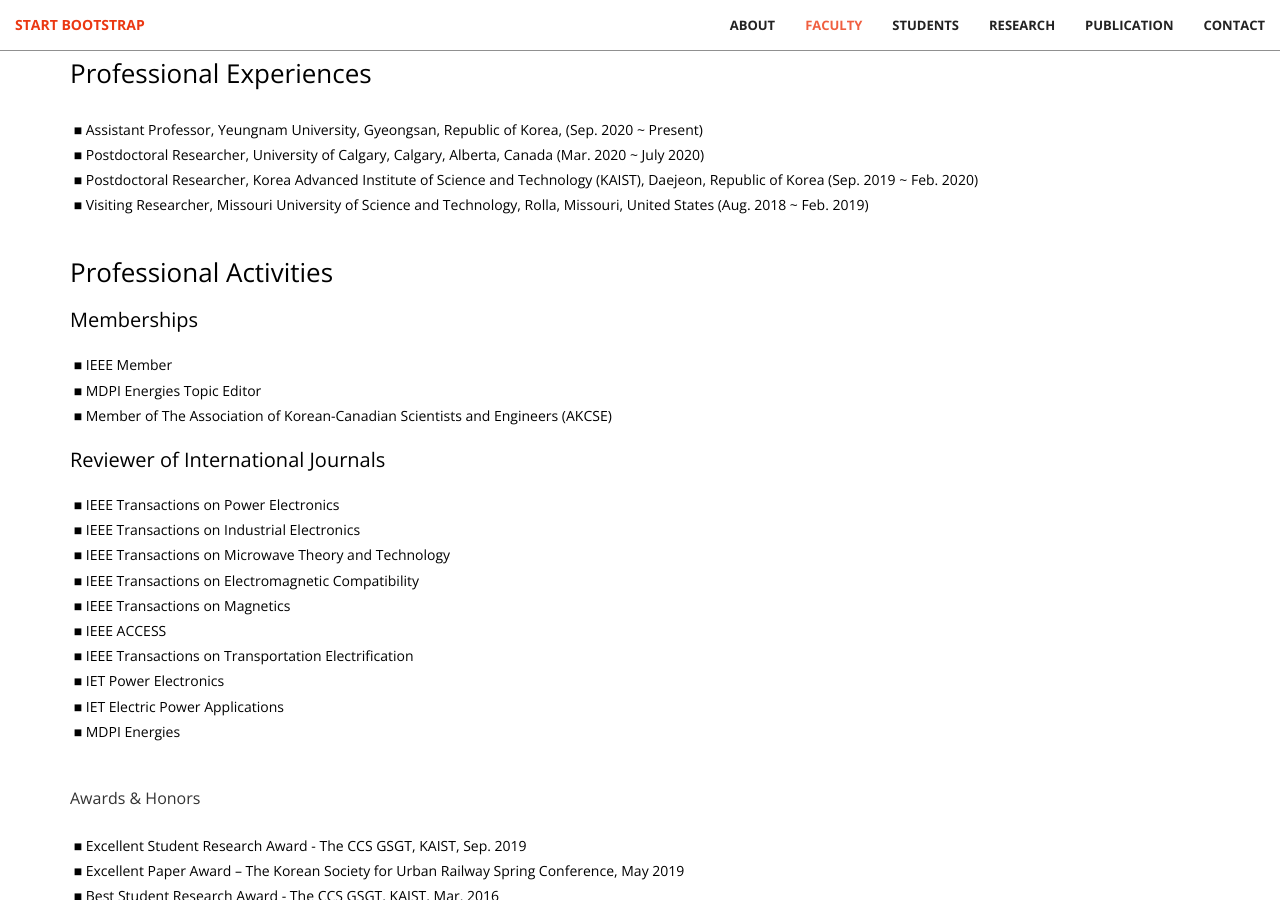
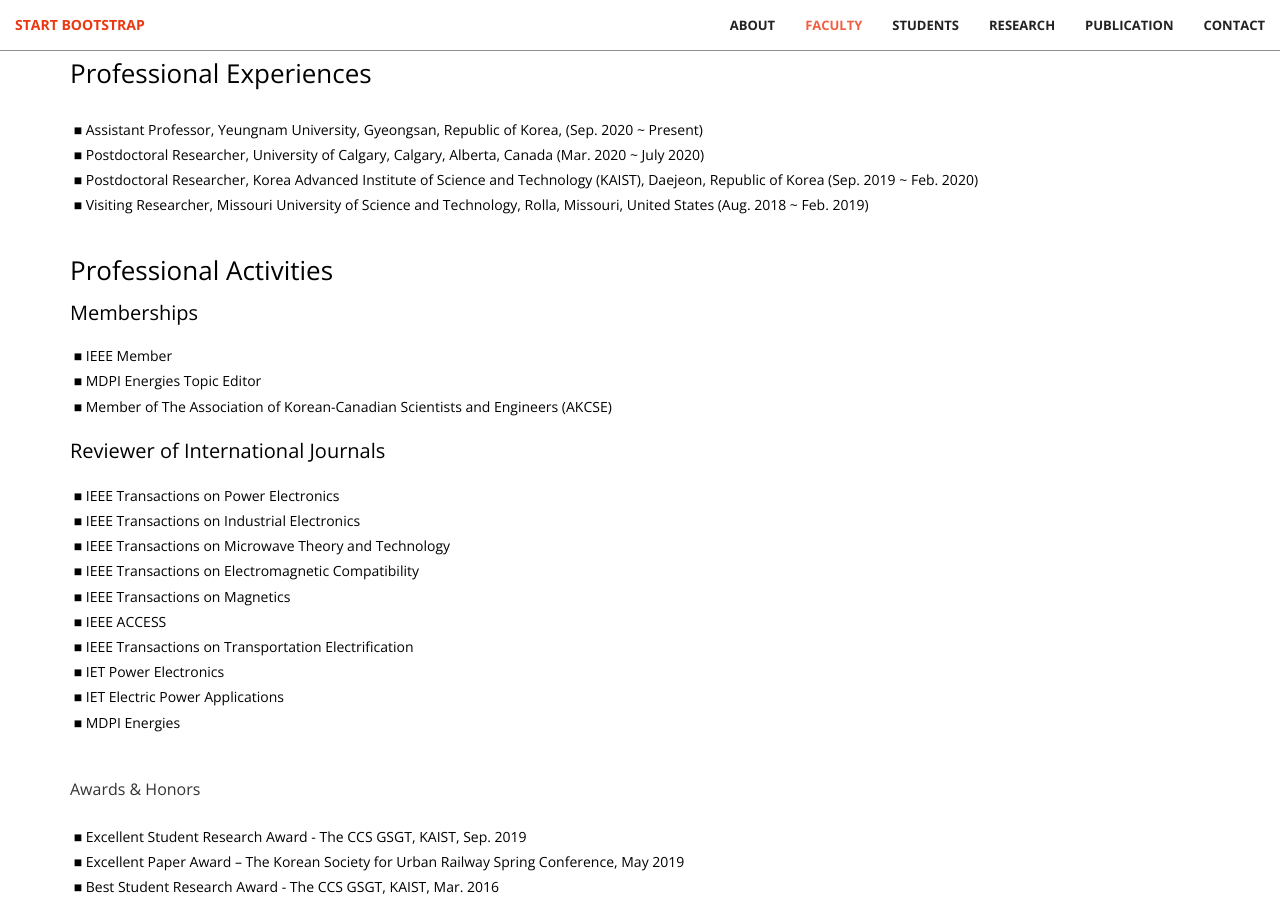
Before and after one commit to dwKim88/AEL, a Jekyll site: the page built from index.html, in a window 1280 px wide and 900 px high, scrolled down 2579 px. Built offline with Jekyll 4.4.1, drawn with Linux system fonts in a browser that asks for light colours.

Commit message:
Update services.html

```diff
--- a/_includes/services.html
+++ b/_includes/services.html
@@ -96,14 +96,12 @@
         <div class="row">
             <div class="col-md-12 text-left">
                 <h2>
-                    <p style="line-height: 1.2; color:black; font-size:26px;">
+                    <p style="line-height: 1.0; color:black; font-size:26px;">
                         Professional Activities
                     </p>
-
-                    <p style="line-height: 1.2; color:black; font-size:20px;">
+                    <p style="line-height: 1.0; color:black; font-size:20px;">
                         Memberships
                     </p>
-
                     <p style="line-height: 1.8; color:black; font-size:14px;">
                         &nbsp;■ IEEE Member<br>
                         &nbsp;■ MDPI Energies Topic Editor<br>
```
